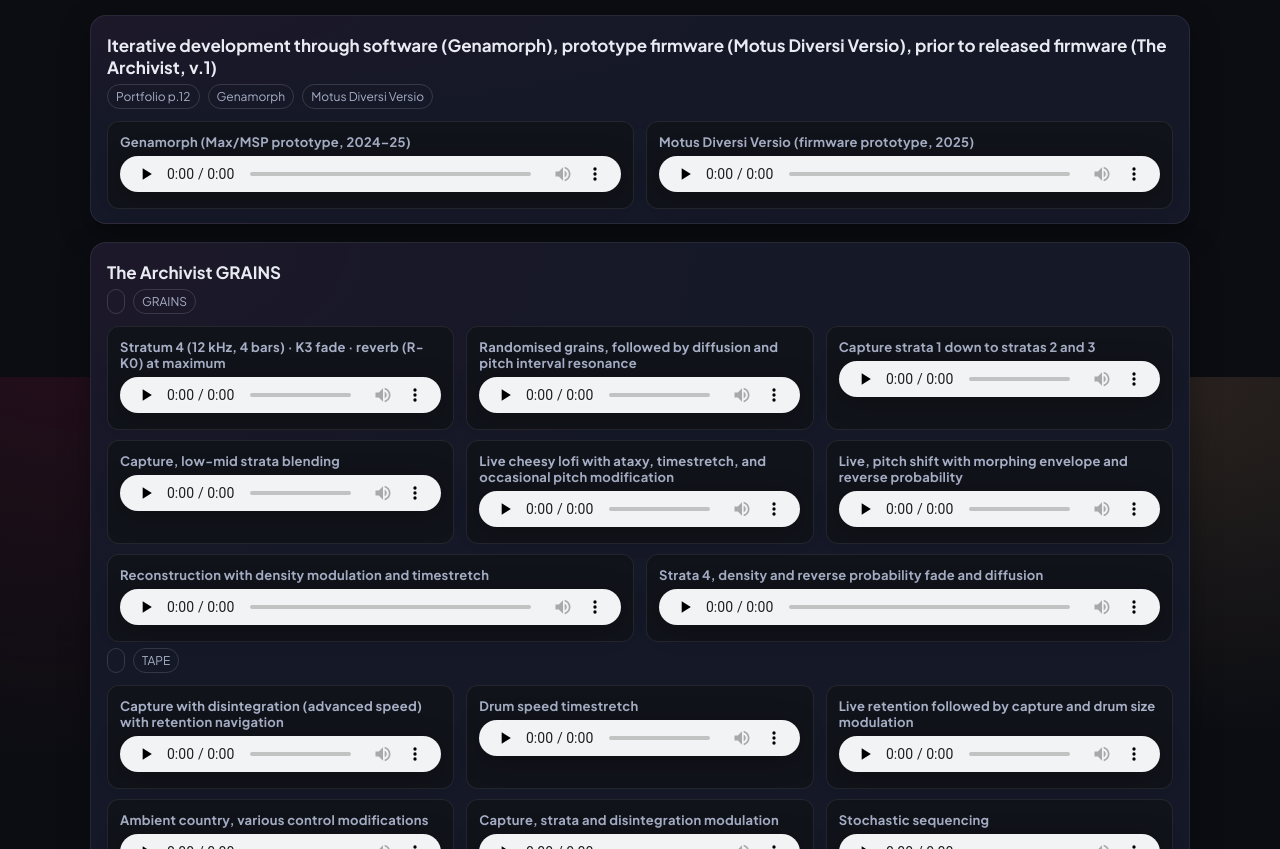
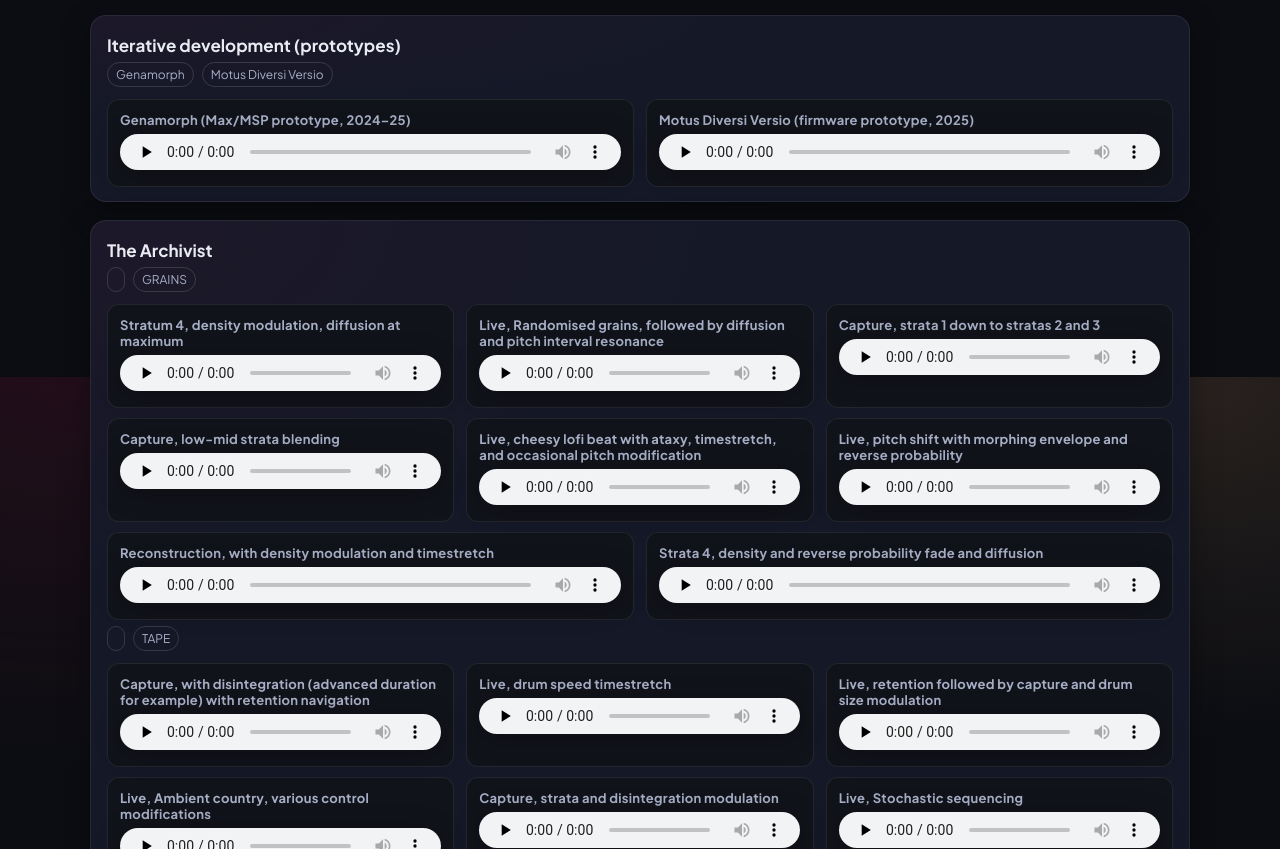
Before and after one commit to jhockman/jhockman.github.io, a plain HTML site: page the-archivist/index.html in a window 1280 px wide. Shown: the part 423-1272 px from the top of the page. Drawn offline with Linux system fonts and the light colour scheme.

Commit message:
Update index.html

```diff
--- a/the-archivist/index.html
+++ b/the-archivist/index.html
@@ -161,8 +161,8 @@
 
         <!-- Iterative development (earlier models) -->
         <article class="card" id="iterative-development">
-          <h3>Iterative development through software (Genamorph), prototype firmware (Motus Diversi Versio), prior to released firmware (The Archivist, v.1)</h3>
-          <div class="tags"><span class="tag">Portfolio p.12</span><span class="tag">Genamorph</span><span class="tag">Motus Diversi Versio</span></div>
+          <h3>Iterative development (prototypes)</h3>
+          <div class="tags"><span class="tag">Genamorph</span><span class="tag">Motus Diversi Versio</span></div>
           <p></p>
           <div class="players">
             <div class="player"><label>Genamorph (Max/MSP prototype, 2024–25)</label><audio controls preload="none"><source src="p12_genamorph_example.wav" type="audio/wav" /></audio></div>
@@ -170,23 +170,23 @@
           </div>
         </article>
 
-        <!-- GRAINS -->
+        <!-- The Archivist -->
         <article class="card" id="grains-strata">
-          <h3>The Archivist GRAINS</h3>
+          <h3>The Archivist</h3>
           <div class="tags"><span class="tag"></span><span class="tag">GRAINS</span></div>
           <p></p>
           <div class="players three">
-            <div class="player"><label>Stratum 4 (12 kHz, 4 bars) · K3 fade · reverb (R-K0) at maximum</label><audio controls preload="none"><source src="the-archivist-strata-4-k3-fade-rk0-max-reverb.mp3" type="audio/mpeg" /></audio></div>
-            <div class="player"><label>Randomised grains, followed by diffusion and pitch interval resonance</label><audio controls preload="none"><source src="grains_model-randomised-then-dissfuse-then-with-pitch-intervals.mp3" type="audio/mpeg" /></audio></div>
-            <div class="player"><label>Capture strata 1 down to stratas 2 and 3</label><audio controls preload="none"><source src="the-archivist-capture-strata-1-change-to-strata-2-and-3.mp3" type="audio/mpeg" /></audio></div>
+            <div class="player"><label>Stratum 4, density modulation, diffusion at maximum</label><audio controls preload="none"><source src="the-archivist-strata-4-k3-fade-rk0-max-reverb.mp3" type="audio/mpeg" /></audio></div>
+            <div class="player"><label>Live, Randomised grains, followed by diffusion and pitch interval resonance</label><audio controls preload="none"><source src="grains_model-randomised-then-dissfuse-then-with-pitch-intervals.mp3" type="audio/mpeg" /></audio></div>
+            <div class="player"><label>Capture, strata 1 down to stratas 2 and 3</label><audio controls preload="none"><source src="the-archivist-capture-strata-1-change-to-strata-2-and-3.mp3" type="audio/mpeg" /></audio></div>
           </div>
           <div class="players three">
             <div class="player"><label>Capture, low-mid strata blending</label><audio controls preload="none"><source src="the-archivist-capture-low-mid-strata-blending.mp3" type="audio/mpeg" /></audio></div>
-            <div class="player"><label>Live cheesy lofi with ataxy, timestretch, and occasional pitch modification</label><audio controls preload="none"><source src="the-archivist-live-cheesy-lofi-ataxy-timestretch-with-occasional-pitch-change.mp3" type="audio/mpeg" /></audio></div>
+            <div class="player"><label>Live, cheesy lofi beat with ataxy, timestretch, and occasional pitch modification</label><audio controls preload="none"><source src="the-archivist-live-cheesy-lofi-ataxy-timestretch-with-occasional-pitch-change.mp3" type="audio/mpeg" /></audio></div>
             <div class="player"><label>Live, pitch shift with morphing envelope and reverse probability</label><audio controls preload="none"><source src="the-archivist-live-granular-pitch-shift-envelope-morph-and-reverse.mp3" type="audio/mpeg" /></audio></div>
           </div>
           <div class="players two">
-            <div class="player"><label>Reconstruction with density modulation and timestretch</label><audio controls preload="none"><source src="the-archivist-live-granular-reconstruction-k3-fade-down-up-timestretch.mp3" type="audio/mpeg" /></audio></div>
+            <div class="player"><label>Reconstruction, with density modulation and timestretch</label><audio controls preload="none"><source src="the-archivist-live-granular-reconstruction-k3-fade-down-up-timestretch.mp3" type="audio/mpeg" /></audio></div>
             <div class="player"><label>Strata 4, density and reverse probability fade and diffusion</label><audio controls preload="none"><source src="the-archivist-strata-4-k3-fade-reverse-fade-rk6.mp3" type="audio/mpeg" /></audio></div>
             <!-- <div class="player"><label>Live, pitch shift with morphing envelope and reverse probability</label><audio controls preload="none"><source src="the-archivist-live-granular-pitch-shift-envelope-morph-and-reverse.mp3" type="audio/mpeg" /></audio></div> -->
           </div>
@@ -194,14 +194,14 @@
           <div class="tags"><span class="tag"></span><span class="tag">TAPE</span></div>
           <p></p>
           <div class="players three">
-            <div class="player"><label>Capture with disintegration (advanced speed) with retention navigation</label><audio controls preload="none"><source src="tape_model_capture-advanced-speed-disintegration-with-retention-navigation.mp3" type="audio/mpeg" /></audio></div>
-            <div class="player"><label>Drum speed timestretch</label><audio controls preload="none"><source src="tape_model_stretch.mp3" type="audio/mpeg" /></audio></div>
-            <div class="player"><label>Live retention followed by capture and drum size modulation</label><audio controls preload="none"><source src="tape_model-live-retention-then-capture-drum-size-modulation.mp3" type="audio/mpeg" /></audio></div>
+            <div class="player"><label>Capture, with disintegration (advanced duration for example) with retention navigation</label><audio controls preload="none"><source src="tape_model_capture-advanced-speed-disintegration-with-retention-navigation.mp3" type="audio/mpeg" /></audio></div>
+            <div class="player"><label>Live, drum speed timestretch</label><audio controls preload="none"><source src="tape_model_stretch.mp3" type="audio/mpeg" /></audio></div>
+            <div class="player"><label>Live, retention followed by capture and drum size modulation</label><audio controls preload="none"><source src="tape_model-live-retention-then-capture-drum-size-modulation.mp3" type="audio/mpeg" /></audio></div>
           </div>
           <div class="players three">
-            <div class="player"><label>Ambient country, various control modifications</label><audio controls preload="none"><source src="the-archivist-tape-ambient-country-various-controls.mp3" type="audio/mpeg" /></audio></div>
+            <div class="player"><label>Live, Ambient country, various control modifications</label><audio controls preload="none"><source src="the-archivist-tape-ambient-country-various-controls.mp3" type="audio/mpeg" /></audio></div>
             <div class="player"><label>Capture, strata and disintegration modulation</label><audio controls preload="none"><source src="the-archivist-tape-capture-strata-fade-disintegration-modulation.mp3" type="audio/mpeg" /></audio></div>
-            <div class="player"><label>Stochastic sequencing</label><audio controls preload="none"><source src="the-archivist-tape-stochastic-sequencing.mp3" type="audio/mpeg" /></audio></div>
+            <div class="player"><label>Live, Stochastic sequencing</label><audio controls preload="none"><source src="the-archivist-tape-stochastic-sequencing.mp3" type="audio/mpeg" /></audio></div>
           </div>
         </article>
 
```
